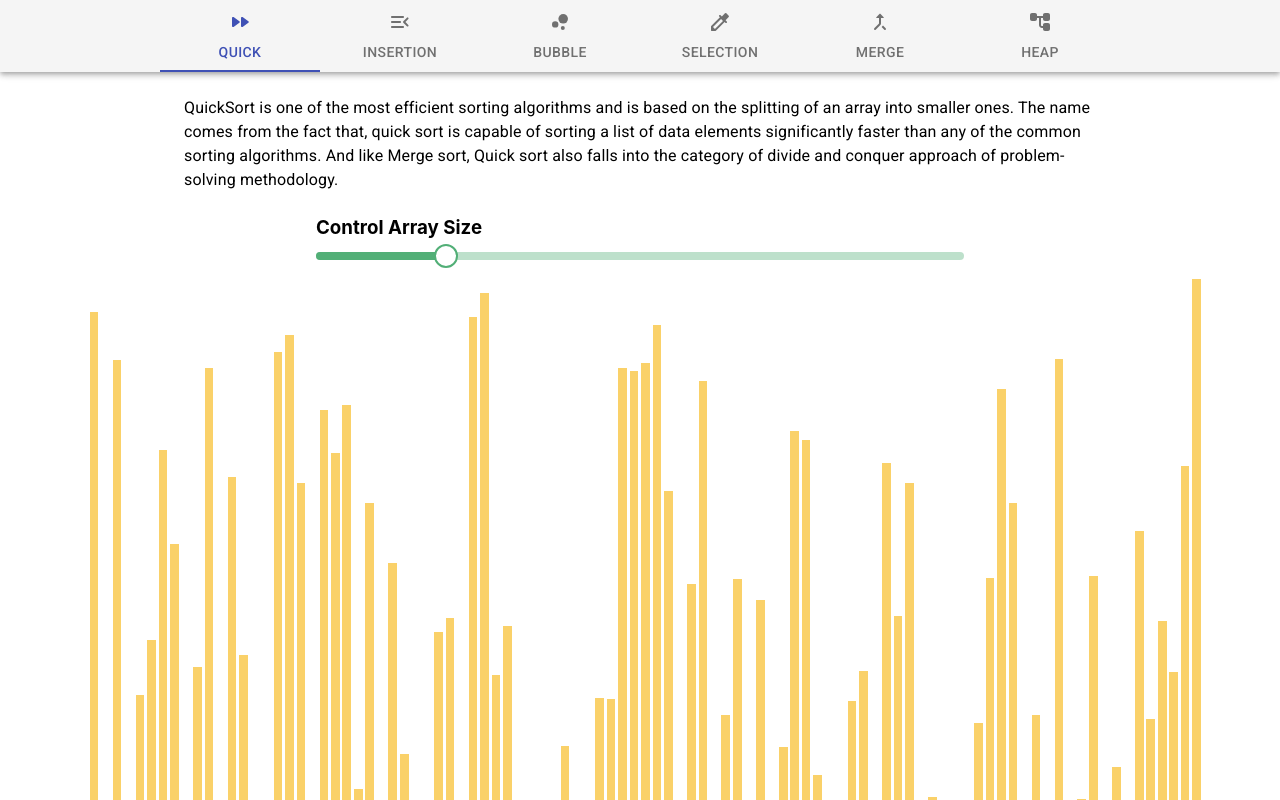
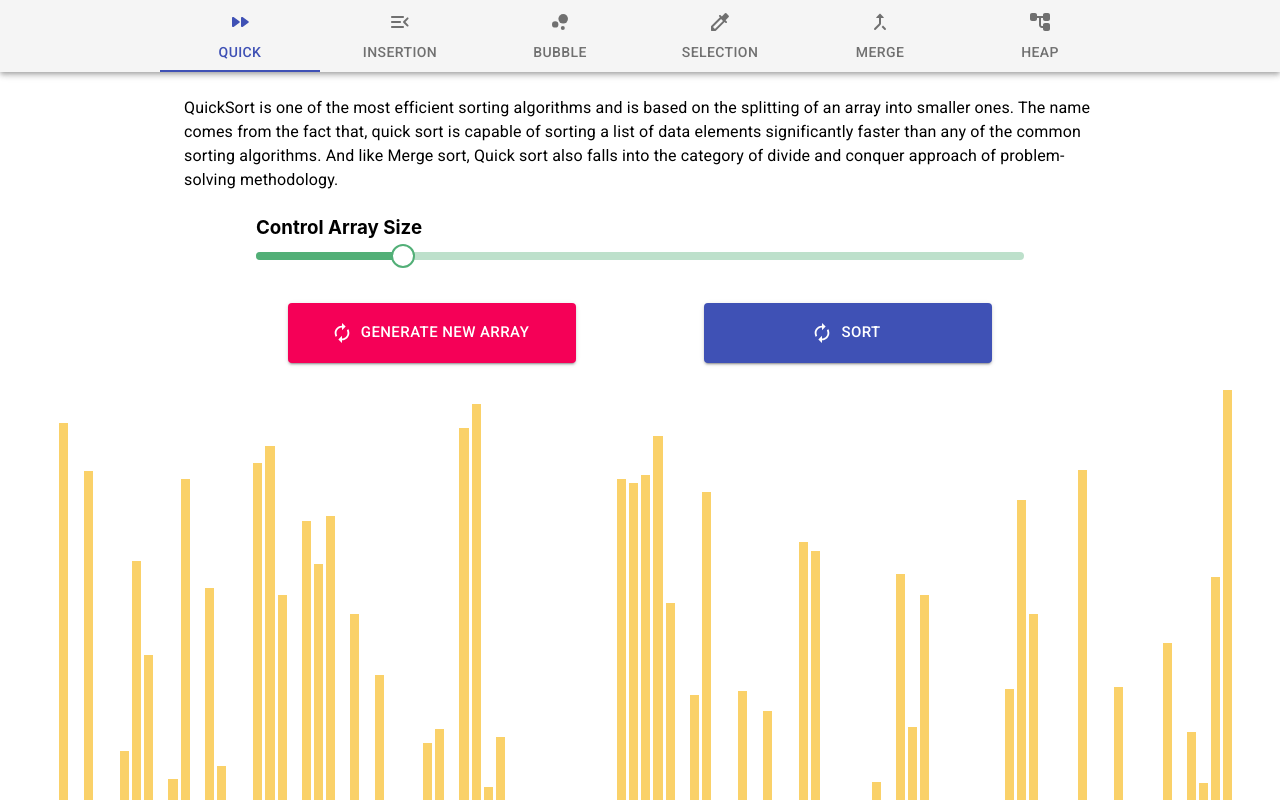
Before and after one commit to Fraisin/SightSort, a React (Create React App) app: page / in a window 1280 px wide. Shown: the top 800 px of the page. Built offline with nearby package versions, Linux system fonts and the light colour scheme.

Commit message:
Added reset array functionality.

```diff
--- a/src/App.css
+++ b/src/App.css
@@ -1,6 +1,3 @@
-.sliderLabelContainer {
-  text-align: center;
-}
 .tab {
   height: 100%;
   max-width: 75%;
--- a/src/App.js
+++ b/src/App.js
@@ -1,13 +1,11 @@
 import React from "react";
 import Selector from "./Selector";
-import Slider from "./Slider";
 import SortVisualizer from "./SortVisualizer/SortVisualizer";
 
 function App() {
   return (
     <div>
       <Selector />
-      <Slider />
       <SortVisualizer></SortVisualizer>
     </div>
   );
--- a/src/Slider.js
+++ /dev/null
@@ -1,58 +0,0 @@
-import React from "react";
-import { withStyles, makeStyles } from "@material-ui/core/styles";
-import Slider from "@material-ui/core/Slider";
-import "./App.css";
-
-const useStyles = makeStyles(theme => ({
-  root: {
-    width: 600 + theme.spacing(3) * 2,
-    marginLeft: "auto",
-    marginRight: "auto"
-  }
-}));
-
-const PrettoSlider = withStyles({
-  root: {
-    color: "#52af77",
-    height: 8
-  },
-  thumb: {
-    height: 24,
-    width: 24,
-    backgroundColor: "#fff",
-    border: "2px solid currentColor",
-    marginTop: -8,
-    marginLeft: -12,
-    "&:focus, &:hover, &$active": {
-      boxShadow: "inherit"
-    }
-  },
-  active: {},
-  valueLabel: {
-    left: "calc(-50% + 4px)"
-  },
-  track: {
-    height: 8,
-    borderRadius: 4
-  },
-  rail: {
-    height: 8,
-    borderRadius: 4
-  }
-})(Slider);
-
-export default function CustomizedSlider() {
-  const classes = useStyles();
-
-  return (
-    <div className={classes.root}>
-      <h3>Control Array Size</h3>
-      <PrettoSlider
-        valueLabelDisplay="auto"
-        aria-label="Array Size"
-        defaultValue={100}
-        max="500"
-      />
-    </div>
-  );
-}
--- a/src/SortVisualizer/SortVisualizer.css
+++ b/src/SortVisualizer/SortVisualizer.css
@@ -2,7 +2,7 @@
   background-color: #fad169;
 }
 .barContainer {
-  width: 90%;
+  width: 95%;
   height: 100vh;
   display: flex;
   justify-content: space-evenly;
@@ -10,4 +10,23 @@
   align-items: flex-end;
   margin-left: auto;
   margin-right: auto;
+  margin-top: 2%;
 }
+.btnsWrapper {
+  display: flex;
+  justify-content: space-evenly;
+  align-items: center;
+  width: 75%;
+  margin-left: auto;
+  margin-right: auto;
+  margin-top: 2%;
+}
+.mainBtn {
+  width: 30%;
+  height: 60px;
+}
+.slider {
+  width: 60%;
+  margin-left: auto;
+  margin-right: auto;
+}
--- a/src/SortVisualizer/SortVisualizer.js
+++ b/src/SortVisualizer/SortVisualizer.js
@@ -1,19 +1,53 @@
-import React from "react";
+import React, { useState } from "react";
+import { withStyles } from "@material-ui/core/styles";
+import Slider from "@material-ui/core/Slider";
+import Button from "@material-ui/core/Button";
+import RefreshIcon from "@material-ui/icons/Autorenew";
 import "./SortVisualizer.css";
 
 const maxArrayValue = 500;
-const defaultArraySize = 100;
+
+const PrettoSlider = withStyles({
+  root: {
+    color: "#52af77",
+    height: 8
+  },
+  thumb: {
+    height: 24,
+    width: 24,
+    backgroundColor: "#fff",
+    border: "2px solid currentColor",
+    marginTop: -8,
+    marginLeft: -12,
+    "&:focus, &:hover, &$active": {
+      boxShadow: "inherit"
+    }
+  },
+  active: {},
+  valueLabel: {
+    left: "calc(-50% + 4px)"
+  },
+  track: {
+    height: 8,
+    borderRadius: 4
+  },
+  rail: {
+    height: 8,
+    borderRadius: 4
+  }
+})(Slider);
 
 export default class SortVisualizer extends React.Component {
   constructor(props) {
     super(props);
     this.state = {
+      currArraySize: 100,
       array: []
     };
   }
 
   componentDidMount() {
-    this.refillArray(defaultArraySize);
+    this.refillArray(this.state.currArraySize);
   }
 
   refillArray(length) {
@@ -24,10 +58,49 @@ export default class SortVisualizer extends React.Component {
     this.setState({ array });
   }
 
+  handleChange = (event, newValue) => {
+    this.setState({ currArraySize: newValue });
+    this.refillArray(newValue);
+  };
+
   render() {
     const { array } = this.state;
-
     return (
+      <div>
+        <div className="slider">
+          <h3>Control Array Size</h3>
+          <PrettoSlider
+            valueLabelDisplay="auto"
+            aria-label="Array Size"
+            defaultValue={100}
+            max={500}
+            min={5}
+            onChange={this.handleChange}
+          />
+        </div>
+        <div className="btnsWrapper">
+          <Button
+            variant="contained"
+            color="secondary"
+            size="large"
+            startIcon={<RefreshIcon />}
+            className="mainBtn"
+            onClick={() => {
+              this.refillArray(this.state.currArraySize);
+            }}
+          >
+            Generate New Array
+          </Button>
+          <Button
+            variant="contained"
+            color="primary"
+            size="large"
+            startIcon={<RefreshIcon />}
+            className="mainBtn"
+          >
+            Sort
+          </Button>
+        </div>
         <div className="barContainer">
           {array.map((value, index) => (
             <div
@@ -40,6 +113,7 @@ export default class SortVisualizer extends React.Component {
             ></div>
           ))}
         </div>
+      </div>
     );
   }
 }
```
Also changed, not shown: 1 other file (tests, documents, lock files or other folders). Lines whose indentation alone changed are shown as unchanged.
